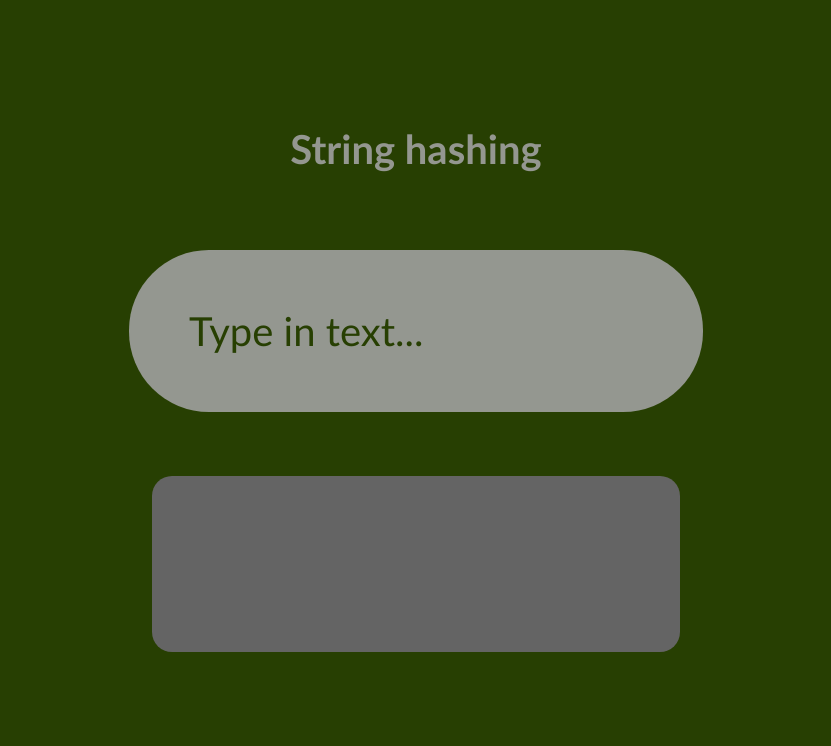
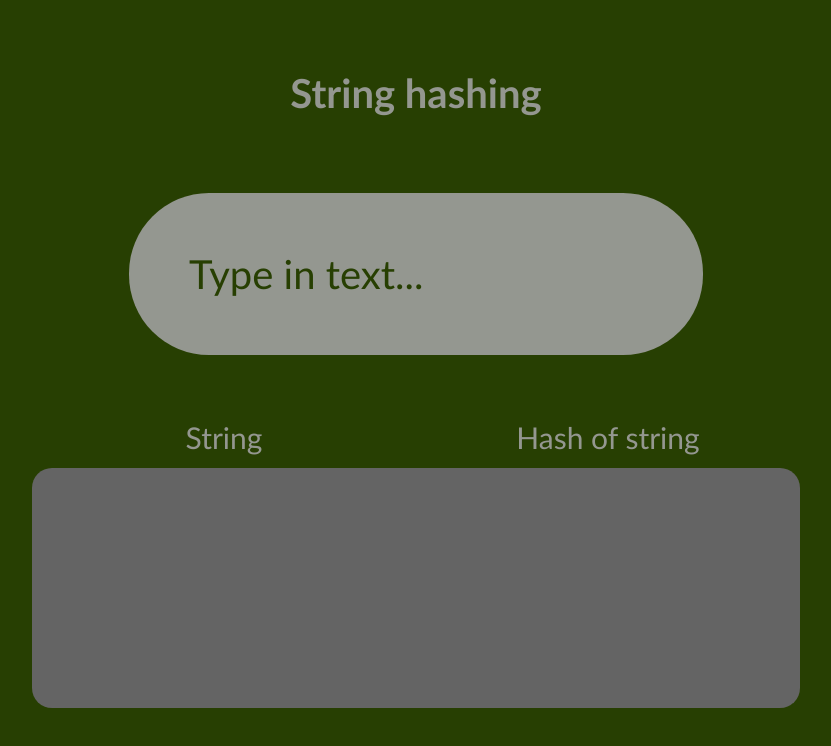
Before and after one commit to jakovg1/hash-of-text, an Angular app: page / in a window 1280 px wide. Shown: the top 746 px of the page, without its empty margins (224-1055 px from the left). Built offline with nearby package versions, Linux system fonts and the light colour scheme.

Commit message:
Fix css for scrollbar, list of hashes width and heading padding

```diff
--- a/src/app/app.component.html
+++ b/src/app/app.component.html
@@ -4,11 +4,16 @@
     type="text"
     class="textbox"
     placeholder="Type in text..."
+    maxlength="30"
     [(ngModel)]="textInput"
     (keydown.enter)="enterKeyPressed($event)"
   />
+  <div class="hash-heading"><span>String</span><span>Hash of string</span></div>
 
   <div class="list-of-hashes">
-    <div *ngFor="let hash of listOfHashes" class="hash">{{ hash }}</div>
+    <div *ngFor="let item of listOfHashes" class="hash">
+      <span>{{ item.input }}</span
+      ><span>{{ item.hashOfInput }}</span>
+    </div>
   </div>
 </div>
--- a/src/app/app.component.scss
+++ b/src/app/app.component.scss
@@ -8,6 +8,18 @@
   flex-direction: column;
   justify-content: center;
   align-items: center;
+}
+
+.hash-heading {
+  width: 60%;
+  color: $box-light;
+  font-size: 30px;
+  display: grid;
+  grid-template-columns: 1fr 1fr;
+  margin-top: 5%;
+  margin-bottom: 1%;
+  //   background-color: red;
+  text-align: center;
 }
 
 .textbox {
@@ -28,24 +40,40 @@ input.textbox {
   //     // background-color: blue;
   //     border: 3px black;
   //   }w
-}
 
-input.textbox::placeholder {
-  color: $background;
+  &::placeholder {
+    color: $background;
+  }
 }
 
 .list-of-hashes {
-  width: 40%;
-  height: 20%;
-  margin-top: 5%;
+  width: 60%;
+  height: 30%;
   border-radius: 20px;
   background-color: $box-dark;
-  padding: 8px;
   overflow-y: scroll;
+  overflow-x: auto;
+
+  display: flex;
+  flex-direction: column;
   text-align: center;
 }
 
 .hash {
+  white-space: nowrap;
   font-size: large;
   color: $background-dark;
+  display: grid;
+  grid-auto-columns: minmax(0, 1fr);
+  grid-auto-flow: column;
+  text-align: center;
+
+  > * {
+    padding: 0 12px;
+  }
+
+  //add border separator between string and hash
+  > :first-child {
+    border-right: 2px solid $background-dark;
+  }
 }
--- a/src/styles.scss
+++ b/src/styles.scss
@@ -19,11 +19,20 @@ body {
 /* Width */
 ::-webkit-scrollbar {
   width: 40px;
+
+  &:horizontal {
+    height: 40px;
+  }
 }
 /* Handle */
 ::-webkit-scrollbar-thumb {
   border-radius: 20px;
   background: $box-light;
+}
+/* Bottom right corner */
+::-webkit-scrollbar-corner {
+  background: $box-dark;
+  border-radius: 20px;
 }
 
 .box-light-color {
```
